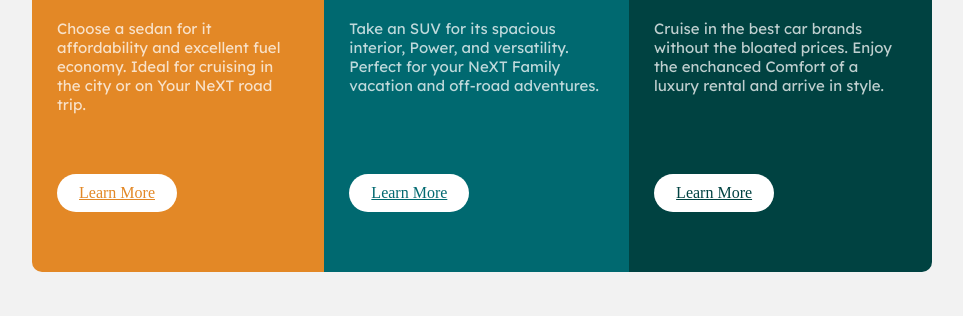
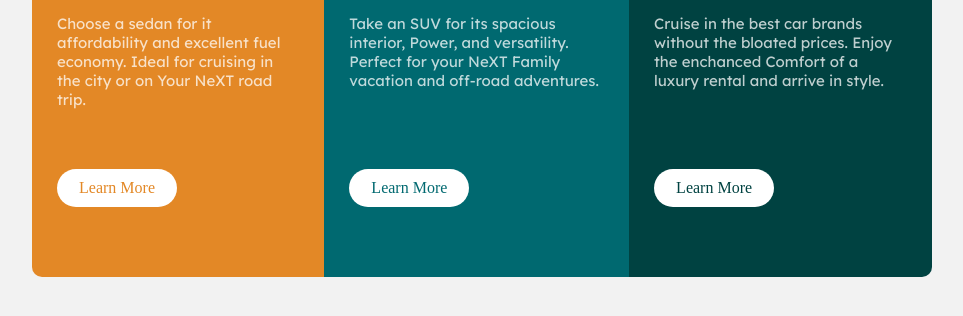
Before and after one commit to kent26pg-lab/html-css-oppgave-uke2, a plain HTML site: page index.html in a window 1280 px wide. Shown: the part 354-670 px from the top of the page, without its empty margins (158-1121 px from the left). Drawn offline with Linux system fonts and the light colour scheme; a web font is replaced by a local one.

Commit message:
combined all the learn more into one code in css and gave them all the styling there. not the color tho. the color is in their own code

```diff
--- a/style.css
+++ b/style.css
@@ -44,26 +44,8 @@
   font-size: 15px;
   color: #ffffffbf;
 }
-.lm1 {
-  margin-top: auto;
-  background-color: white;
-  padding: 10px;
-  width: 120px;
-  border-radius: 50px;
-  text-align: center;
-  color: #e38826;
-  margin-bottom: -10px;
-}
-.lm2 {
-  margin-top: auto;
-  background-color: white;
-  padding: 10px;
-  width: 120px;
-  border-radius: 50px;
-  text-align: center;
-  color: #006970;
-   margin-bottom: -10px;
-}
+.lm1,
+.lm2,
 .lm3 {
   margin-top: auto;
   background-color: white;
@@ -71,8 +53,16 @@
   width: 120px;
   border-radius: 50px;
   text-align: center;
+  text-decoration: none;
+}
+.lm1 {
+  color: #e38826;
+}
+.lm2 {
+  color: #006970;
+}
+.lm3 {
   color: #004241;
-   margin-bottom: -10px;
 }
 
 .sedan {
```
